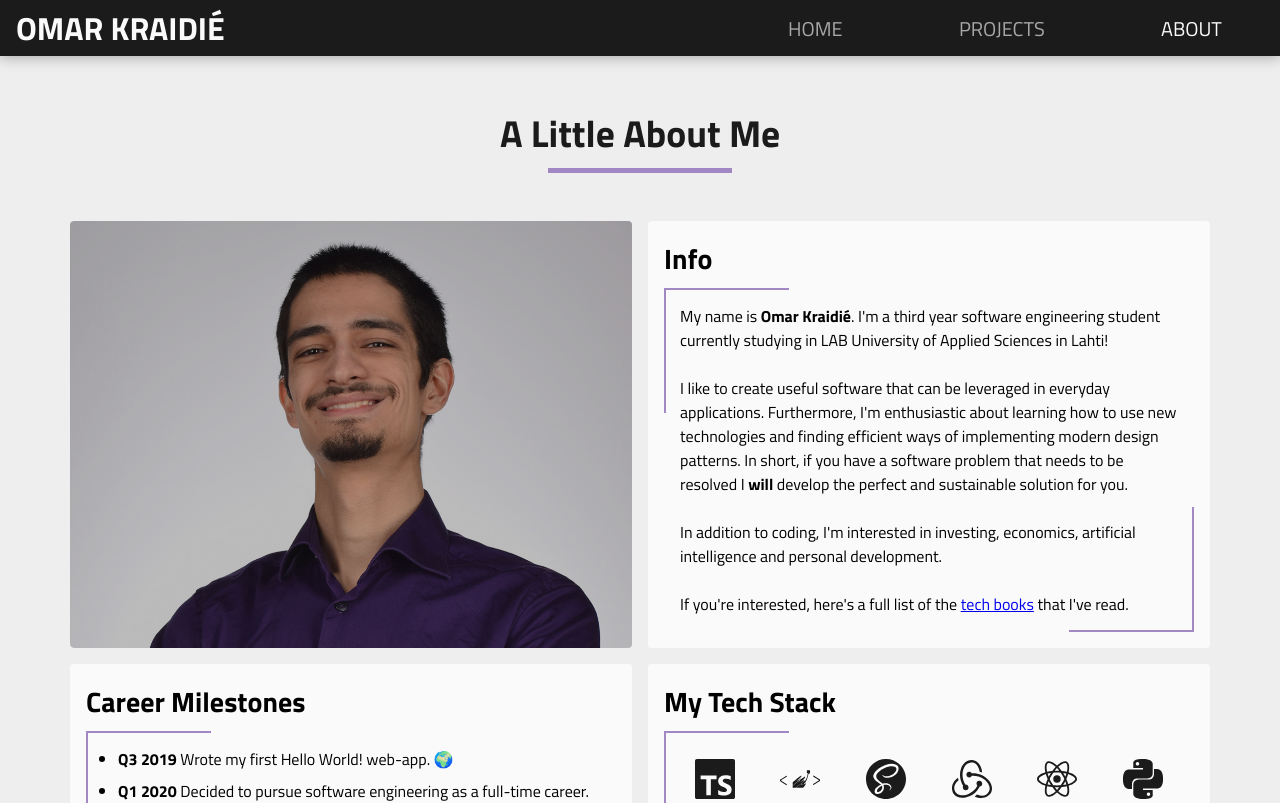
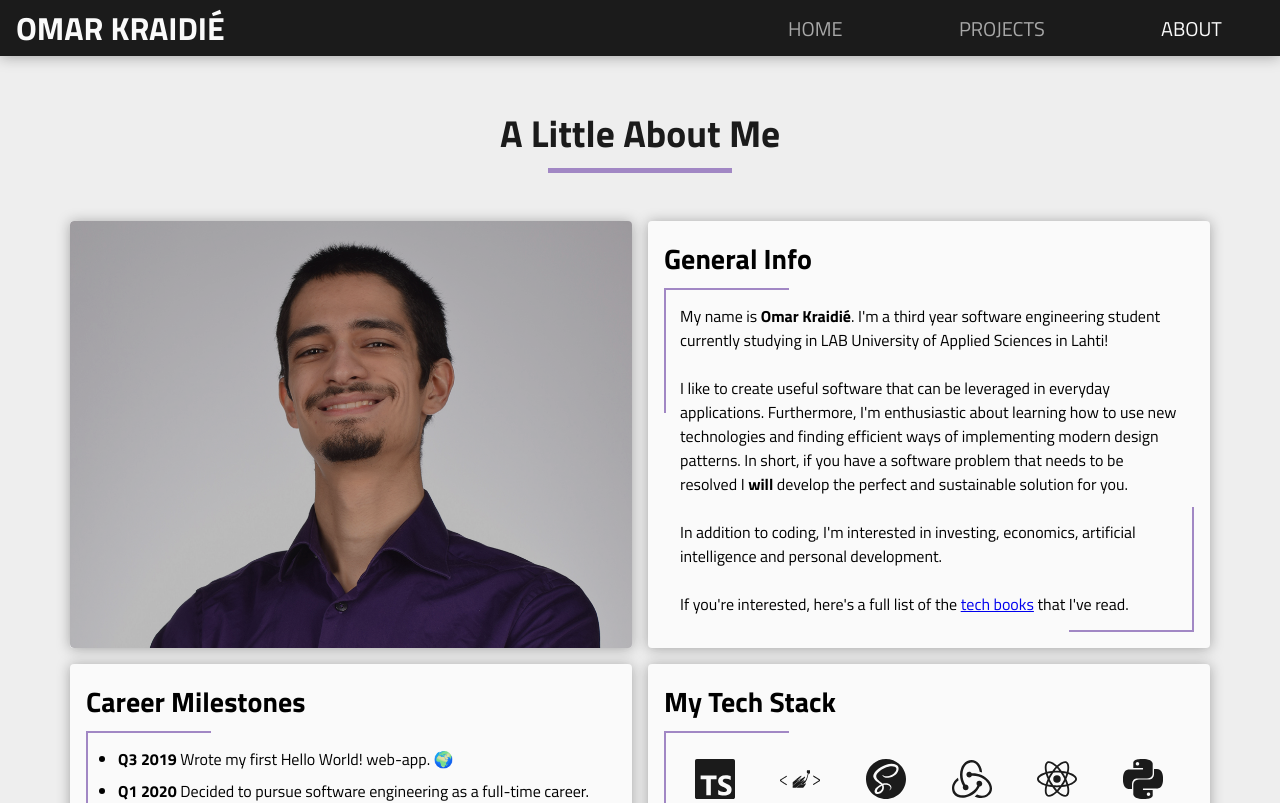
Before and after one commit to 0mppula/portfolio-web-app, a React (Create React App) app: page /about in a window 1280 px wide. Shown: the top 803 px of the page. Built offline with nearby package versions, Linux system fonts and the light colour scheme.

Commit message:
Clean up.

```diff
--- a/src/index.css
+++ b/src/index.css
@@ -490,6 +490,7 @@ li a {
 	padding: 1rem;
 	display: flex;
 	flex-direction: column;
+	box-shadow: var(--main-boxshadow);
 }
 
 .about-content:first-child {
--- a/src/pages/About.js
+++ b/src/pages/About.js
@@ -49,7 +49,7 @@ const About = () => {
 				</div>
 
 				<div className="about-content">
-					<h2>Info</h2>
+					<h2>General Info</h2>
 					<div>
 						<p>
 							My name is <b>Omar Kraidié</b>
```
